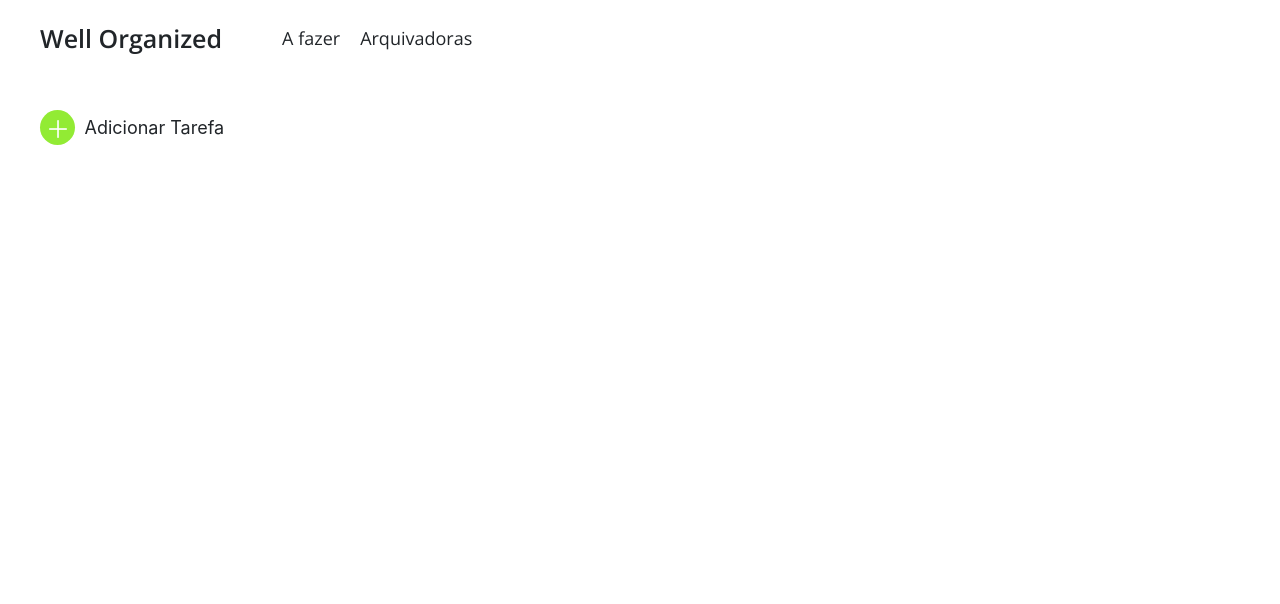
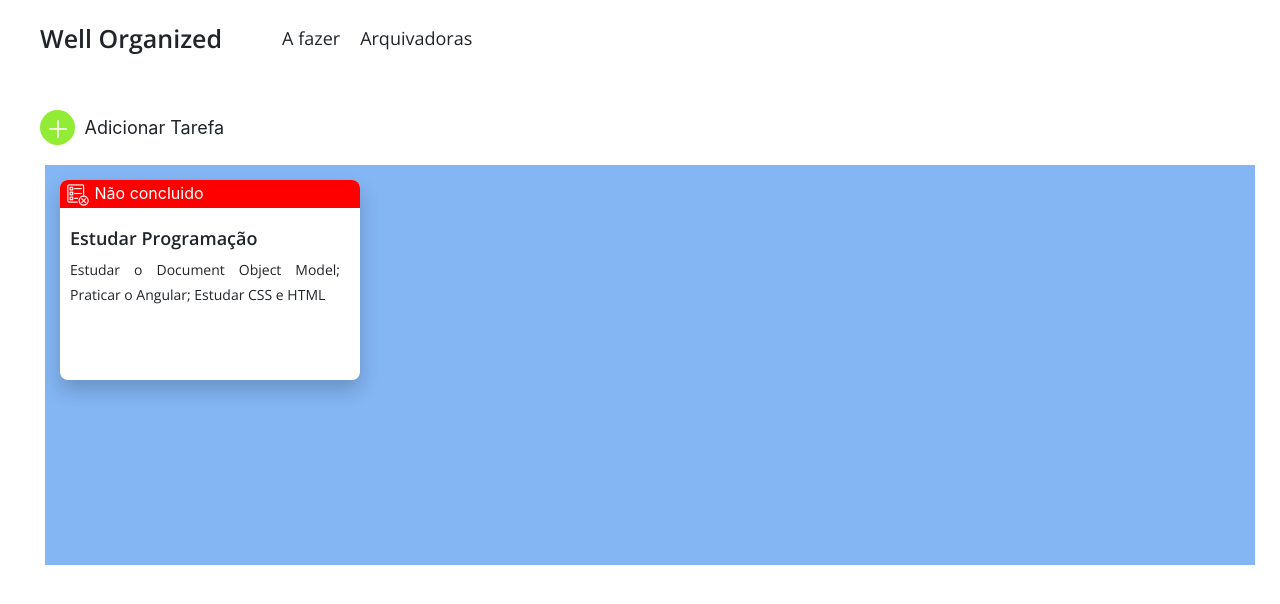
Before and after one commit to akarolynna/Well-Organized, a plain HTML site: page paginaInicial.html in a window 1280 px wide. Drawn offline with nearby package versions, Linux system fonts and the light colour scheme.

Commit message:
criando o card
Em primeiro momento estará estático para ver como ele ficará quando for dinâmico

```diff
--- a/Public/css/style.css
+++ b/Public/css/style.css
@@ -156,3 +156,63 @@ article .overlay {
     background-color: rgba(0, 0, 0, 0.5);
     z-index: 0;
 }
+
+article .containerCards {
+    display: flex;
+    flex-wrap: wrap;
+    justify-content: space-between;
+    width: auto;
+    background-color: #84b6f4;
+    margin-top: 20px;
+    margin-right: 25px;
+    margin-left: 5px;
+    height: 400px;
+    padding: 15px;
+}
+
+article .containerCards .card1 {
+    width: 300px;
+    height: 200px;
+    background-color: white;
+    border-radius: 8px;
+    box-shadow: 0 10px 20px rgba(0, 0, 0, 0.2);
+}
+
+
+article .containerCards .card1 .cabecalho {
+    width: 100%;
+    background-color: red;
+    border-top-left-radius: 8px;
+    border-top-right-radius: 8px;
+}
+
+article .containerCards .card1 .cabecalho button {
+    border: none;
+    background-color: transparent;
+    color: white;
+
+}
+
+article .containerCards .card1 .corpo .tituloCard h1 {
+    font-size: 18px;
+    padding-top: 20px;
+    padding-left: 10px;
+    text-align: justify;
+    font-family: 'Open Sans', sans-serif;
+    font-weight: bold;
+    box-sizing: border-box;
+
+}
+
+article .containerCards .card1 .corpo .paragrafo {
+    font-family: 'Open Sans', sans-serif;
+    font-size: 14px;
+    text-align: justify;
+    line-height: 1.8;
+    padding-left: 10px;
+    padding-right: 20px;
+}
+
+article .containerCards .card1 .rodape{
+     margin-bottom: 0px;
+}
--- a/paginaInicial.html
+++ b/paginaInicial.html
@@ -67,10 +67,26 @@
         <div class="containerCards">
             <div class="card1">
                 <div class="cabecalho">
-                    <img src="" alt="" srcset="">
+                    <button class="naoConcluido" id="naoConcluido">
+                        <img src="Public/assets/naoConcluido.png" alt="Icone não concluido">
+                        <span>Não concluido</span>
+                    </button>
+                </div>
+                <div class="corpo">
+                    <div class="tituloCard">
+                        <h1>Estudar Programação</h1>
+                    </div>
+                    <div class="paragrafo">
+                        <p>Estudar o Document Object Model;
+                            Praticar o Angular;
+                            Estudar CSS e HTML
+                        </p>
+                    </div>
+                </div>
+                <div class="rodape">
+
                 </div>
             </div>
-
         </div>
     </article>
     <!-- Importando o arquivo js -->
```
Also changed, not shown: Public/assets/arquivado.png (added), Public/assets/naoConcluido.png (added).
